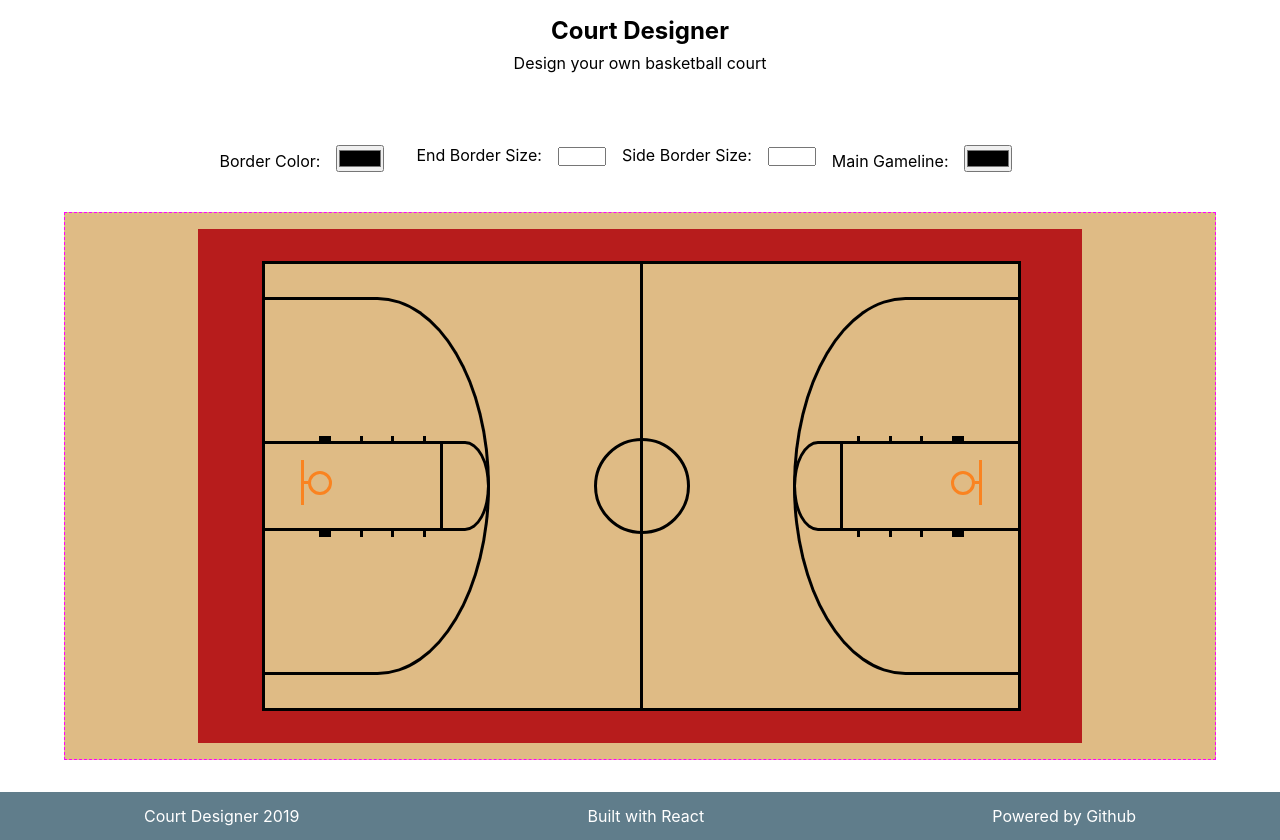
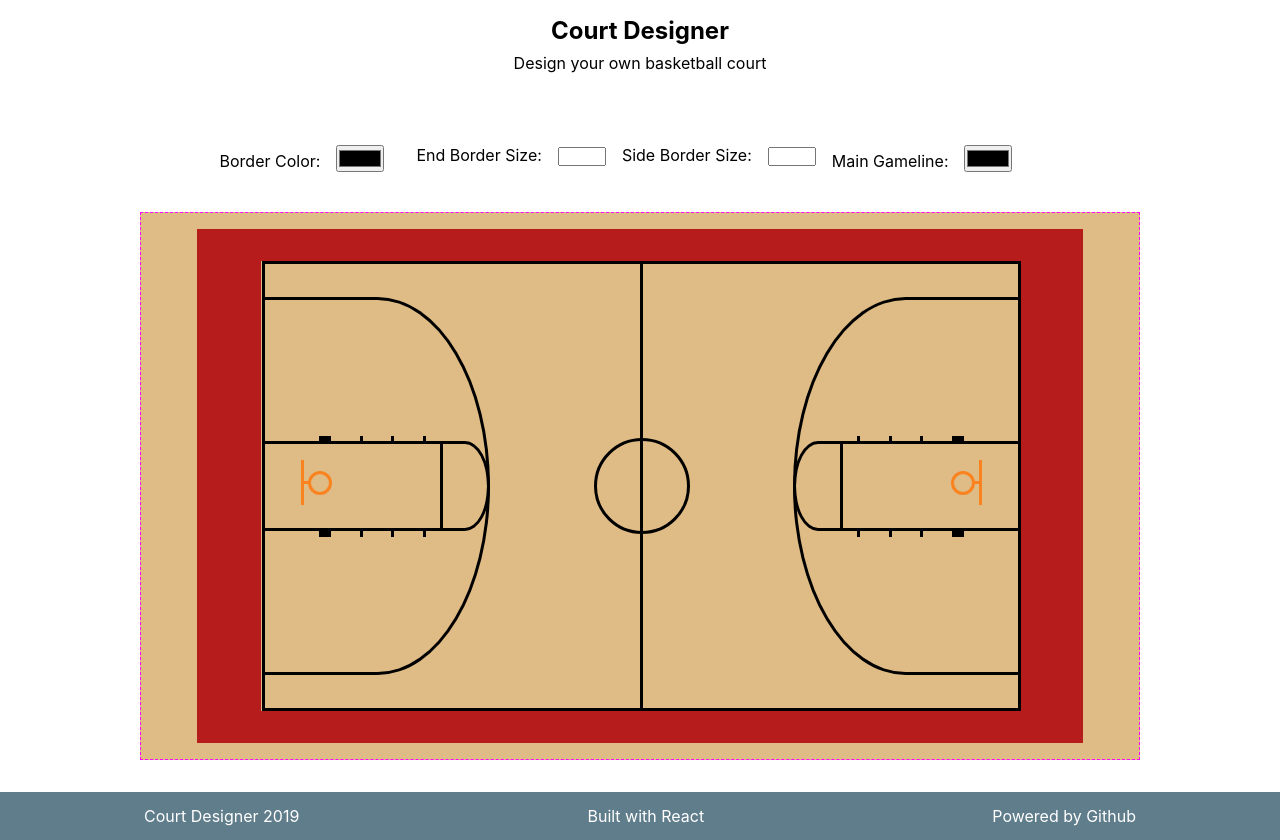
Before and after one commit to jbratcher/court-designer, a React (Create React App) app: page / in a window 1280 px wide. Built offline with nearby package versions, Linux system fonts and the light colour scheme.

Commit message:
fix: changed courtBorderLine to set width plus border to sync with rest of court

```diff
--- a/src/App.scss
+++ b/src/App.scss
@@ -65,14 +65,16 @@ ul {
 .gym {
   background: #DFBB85;
   border: 1px dashed magenta;
-  min-width: 90vw;
+  min-width: 1000px;
+  max-width: 90vw;
 }
 
 .courtBorderLine {
+  box-sizing: content-box;
   border-color: maroon;
   margin: 1rem 0;
-  min-width: 71.2%;
-  max-width: 100%;
+  width: 100%;
+  max-width: 758px;
   max-height: 100%;
 }
 
```
